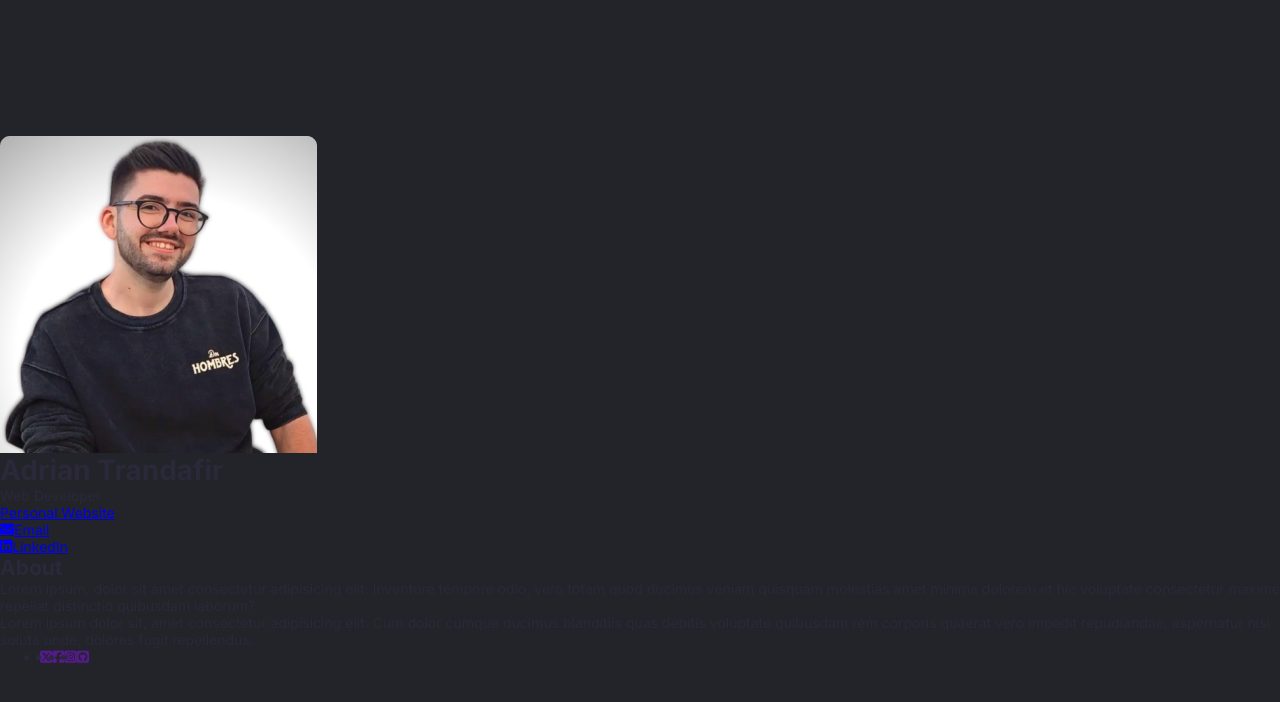
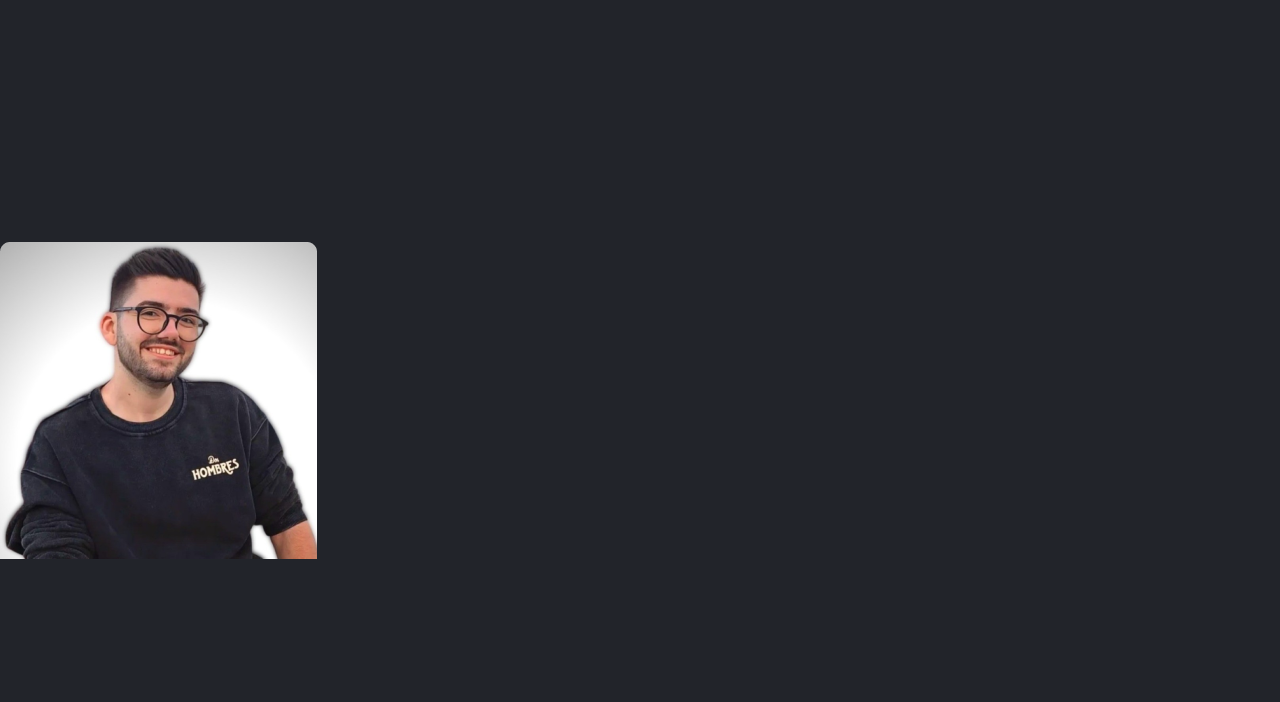
Before and after one commit to XenoMee/Digital-Business-Card-React, a React (Vite) app: page / in a window 1280 px wide. Shown: the top 702 px of the page. Built offline with nearby package versions, Linux system fonts and the light colour scheme.

Commit message:
place user profile image as first child element

```diff
--- a/src/App.jsx
+++ b/src/App.jsx
@@ -1,4 +1,6 @@
 import React from 'react';
+import profilePicture from './images/profile-picture.png';
+
 import Info from './components/Info.jsx';
 import About from './components/About.jsx';
 import Interests from './components/Interests.jsx';
@@ -7,10 +9,17 @@ import './App.css';
 
 const App = () => (
   <div className='card'>
-    <Info />
-    <About />
-    <Interests />
-    <Footer />
+    <img
+      className='user-profile-picture'
+      src={profilePicture}
+      alt='User profile picture'
+    />
+    {/* <div className='main-content grid-flow' data-spacing='large'>
+      <Info />
+      <About />
+      <Interests />
+    </div>
+    <Footer /> */}
   </div>
 );
 
```
